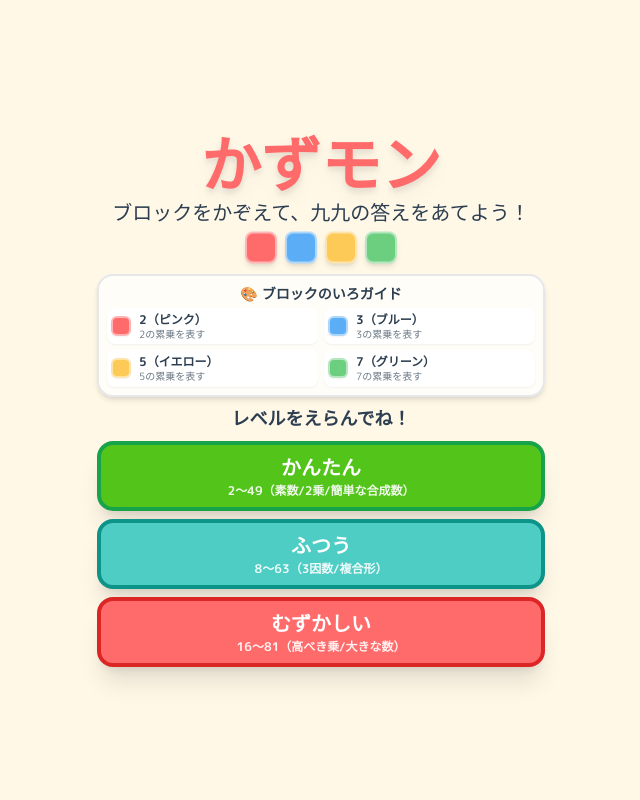
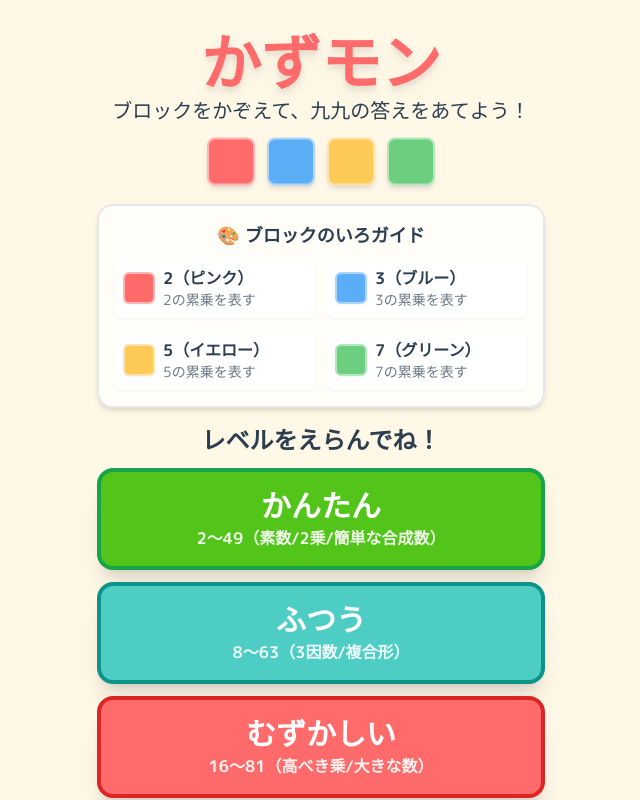
Before and after one commit to nbtns/kazumon, a React (Vite) app: page / in a window 1280 px wide. Shown: the whole page, without its empty margins (319-959 px from the left). Built offline with nearby package versions, Linux system fonts and the light colour scheme.

Commit message:
Top-align title screen and tighten game screen spacing

```diff
--- a/src/components/GameScreen.tsx
+++ b/src/components/GameScreen.tsx
@@ -116,7 +116,7 @@ export function GameScreen({ difficulty, onGameEnd, onExit }: GameScreenProps) {
   const timeDisplay = formatTime(elapsedTime)
 
   return (
-    <div className="h-[100dvh] flex flex-col p-2 sm:p-4 gap-2 sm:gap-4 overflow-hidden justify-start">
+    <div className="h-[100dvh] flex flex-col p-2 sm:p-4 gap-1 sm:gap-2 overflow-hidden justify-start">
       {/* ヘッダー：進捗・スコア・終了ボタン */}
       <header className="flex items-center justify-between gap-2 sm:gap-3 flex-shrink-0">
         {/* 終了ボタン */}
@@ -162,7 +162,7 @@ export function GameScreen({ difficulty, onGameEnd, onExit }: GameScreenProps) {
       </header>
 
       {/* メインエリア：ブロック表示 */}
-      <main className="flex flex-col items-center gap-1 sm:gap-3 flex-1 justify-center">
+      <main className="flex flex-col items-center gap-0.5 sm:gap-1 flex-1 justify-start">
         {/* 問題文 */}
         <p className="text-lg sm:text-2xl font-bold text-kazumon-dark text-center">
           このブロックはいくつ？
@@ -172,7 +172,7 @@ export function GameScreen({ difficulty, onGameEnd, onExit }: GameScreenProps) {
         <BlockGrid problem={currentProblem} animate={selectedAnswer === null} />
 
         {/* フィードバック（高さを固定してレイアウト崩れを防ぐ） */}
-        <div style={{ minHeight: '60px' }} className="flex items-center justify-center">
+        <div style={{ minHeight: '40px' }} className="flex items-center justify-center">
           {answerResult && (
             <Feedback result={answerResult} problem={currentProblem} />
           )}
--- a/src/components/TitleScreen.tsx
+++ b/src/components/TitleScreen.tsx
@@ -9,7 +9,7 @@ interface TitleScreenProps {
 /**
  * タイトル画面（難易度選択）
  * 各難易度のベストタイムも表示する
- * スマホでもスクロールせずに全体が表示されるようコンパクト化
+ * 上寄せで表示し、PCは大きく・スマホはコンパクトに
  */
 export function TitleScreen({ onStart }: TitleScreenProps) {
   const difficulties: Difficulty[] = ['easy', 'normal', 'hard']
@@ -40,7 +40,7 @@ export function TitleScreen({ onStart }: TitleScreenProps) {
   const demoPrimes: PrimeFactor[] = [2, 3, 5, 7]
 
   return (
-    <div className="h-[100dvh] flex flex-col items-center justify-center p-3 gap-2 overflow-hidden">
+    <div className="h-[100dvh] flex flex-col items-center justify-start p-3 sm:p-6 pt-4 sm:pt-8 gap-2 sm:gap-4 overflow-hidden">
       {/* タイトルロゴ */}
       <div className="text-center animate-pop-in">
         <h1 className="text-4xl sm:text-6xl font-extrabold text-kazumon-primary drop-shadow-lg">
@@ -52,11 +52,11 @@ export function TitleScreen({ onStart }: TitleScreenProps) {
       </div>
 
       {/* デモブロック（タイトル画面の飾り） */}
-      <div className="flex gap-2 animate-float">
+      <div className="flex gap-2 sm:gap-3 animate-float">
         {demoPrimes.map((prime) => (
           <div
             key={prime}
-            className="w-8 h-8 rounded-lg shadow-md border-2 border-white/50"
+            className="w-8 h-8 sm:w-12 sm:h-12 rounded-lg shadow-md border-2 border-white/50"
             style={{
               backgroundColor: PRIME_COLORS[prime],
             }}
@@ -65,27 +65,27 @@ export function TitleScreen({ onStart }: TitleScreenProps) {
       </div>
 
       {/* カラーガイド（ブロックの色と素数の対応） */}
-      <div className="w-full max-w-md bg-white/70 rounded-2xl p-2 shadow-md border-2 border-kazumon-light/30">
-        <p className="text-center text-sm font-bold text-kazumon-dark mb-1">
+      <div className="w-full max-w-md bg-white/70 rounded-2xl p-2 sm:p-4 shadow-md border-2 border-kazumon-light/30">
+        <p className="text-center text-sm sm:text-lg font-bold text-kazumon-dark mb-1 sm:mb-2">
           🎨 ブロックのいろガイド
         </p>
-        <div className="grid grid-cols-2 gap-1.5">
+        <div className="grid grid-cols-2 gap-1.5 sm:gap-3">
           {colorGuide.map((item) => (
             <div
               key={item.prime}
-              className="flex items-center gap-2 bg-white rounded-lg p-1 shadow-sm"
+              className="flex items-center gap-2 bg-white rounded-lg p-1 sm:p-2 shadow-sm"
             >
               {/* 色見本 */}
               <div
-                className="w-5 h-5 rounded-md shadow-sm border-2 border-white/50 flex-shrink-0"
+                className="w-5 h-5 sm:w-8 sm:h-8 rounded-md shadow-sm border-2 border-white/50 flex-shrink-0"
                 style={{ backgroundColor: PRIME_COLORS[item.prime] }}
               />
               {/* 数字・色名・説明 */}
               <div className="flex flex-col leading-tight">
-                <span className="text-xs font-bold text-kazumon-dark">
+                <span className="text-xs sm:text-base font-bold text-kazumon-dark">
                   {item.prime}（{item.colorName}）
                 </span>
-                <span className="text-[10px] text-kazumon-dark/70">
+                <span className="text-[10px] sm:text-sm text-kazumon-dark/70">
                   {item.description}
                 </span>
               </div>
@@ -95,8 +95,8 @@ export function TitleScreen({ onStart }: TitleScreenProps) {
       </div>
 
       {/* 難易度選択 */}
-      <div className="flex flex-col gap-2 w-full max-w-md">
-        <p className="text-center text-lg font-bold text-kazumon-dark">
+      <div className="flex flex-col gap-2 sm:gap-3 w-full max-w-md">
+        <p className="text-center text-lg sm:text-2xl font-bold text-kazumon-dark">
           レベルをえらんでね！
         </p>
         {difficulties.map((diff) => {
@@ -112,18 +112,18 @@ export function TitleScreen({ onStart }: TitleScreenProps) {
               className={`
                 btn-base
                 ${difficultyColors[diff]}
-                py-2 px-4
-                text-lg
+                py-2 px-4 sm:py-4 sm:px-6
+                text-lg sm:text-2xl
                 border-4
                 shadow-xl
                 flex flex-col items-center gap-0.5
               `}
             >
-              <span className="text-xl">{config.label}</span>
-              <span className="text-xs opacity-90">{config.description}</span>
+              <span className="text-xl sm:text-3xl">{config.label}</span>
+              <span className="text-xs sm:text-base opacity-90">{config.description}</span>
               {/* ベストタイム（記録がある場合のみ表示） */}
               {hasRecord && best && (
-                <span className="text-xs bg-white/30 rounded-full px-2 py-0.5 mt-0.5 tabular-nums">
+                <span className="text-xs sm:text-sm bg-white/30 rounded-full px-2 py-0.5 mt-0.5 tabular-nums">
                   🏆 ベスト: {best.minutes > 0 ? `${best.minutes}ふん ` : ''}{best.secondsDecimal}びょう
                   {record.playCount > 1 && `（${record.playCount}かいプレイ）`}
                 </span>
```
